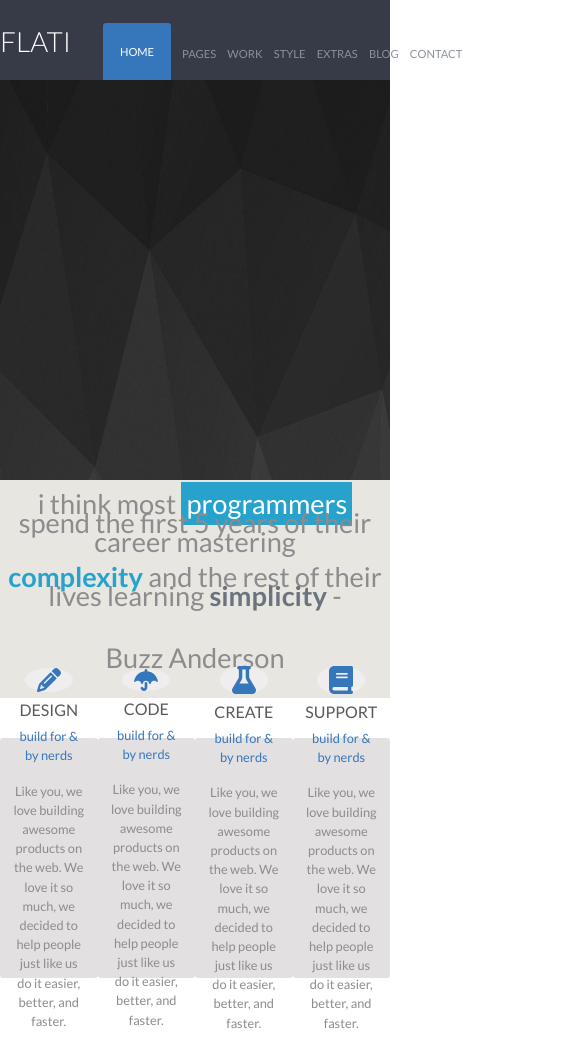
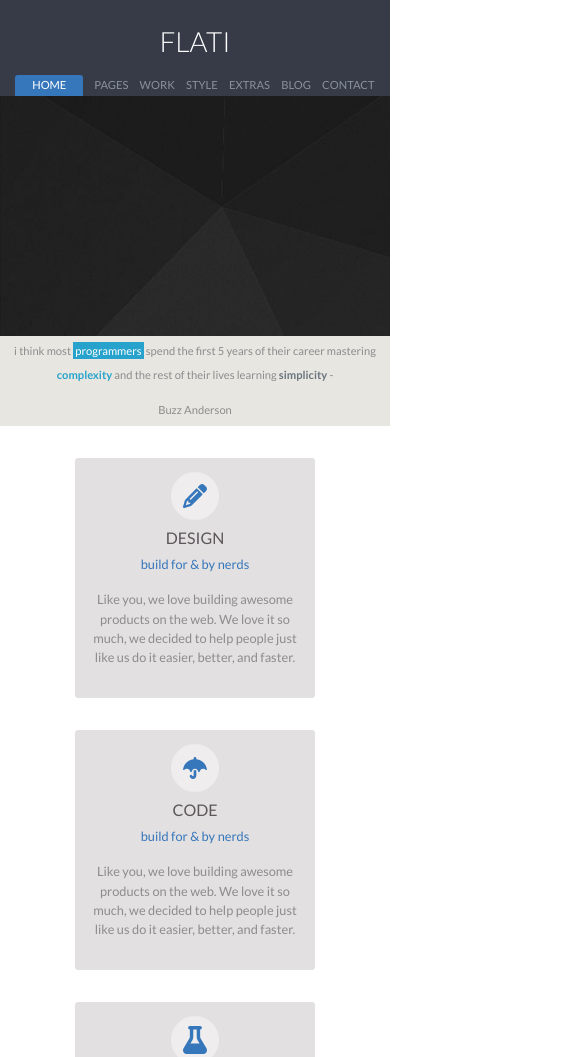
Before and after one commit to maxberck/flati, a website: page index.html in a window 390 px wide. Shown: the top 1057 px of the page, 585 px wide, since content can reach past the window. Drawn offline with nearby package versions, Linux system fonts and the light colour scheme.

Commit message:
finition du responsive probleme avec un margin bottom -1rem sur les p jamais mis

```diff
--- a/index.html
+++ b/index.html
@@ -26,7 +26,6 @@
     </header>
     <main>
         <section class="bg_img">
-            <img src="./public/img/bg-header.png" alt="">
         </section>
         <section class="s2">
             <p>i think most <mark>programmers</mark> spend the first 5 years of their career mastering</p>
--- a/src/sass/modules/_build_nerd.sass
+++ b/src/sass/modules/_build_nerd.sass
@@ -3,7 +3,8 @@
     justify-content: center
     align-items: center
     gap: 2em
-    height: 20em
+    height: auto
+    margin-top: 2em
     div
         display: flex
         flex-direction: column
@@ -36,7 +37,18 @@
             padding-right: 1em
         .s3_txt
             color: $secondary-color
+
 @media (max-width: 1024px)
     .s3
         justify-content: space-around
         gap: 0
+
+@media (max-width:768px)
+    .s3
+        flex-wrap: wrap
+        gap: 7em
+        justify-content: center
+
+@media (max-width:425px)
+    .s3
+        gap: 2em
--- a/src/sass/modules/_citation.sass
+++ b/src/sass/modules/_citation.sass
@@ -17,3 +17,12 @@
             color: #69747F
     .buzz
         padding-top: 1em
+
+@media (max-width:768px)
+    .s2
+        font-size: 1.3em
+
+@media (max-width:425px)
+    .s2
+        font-size: .7em
+        padding-top: 1em
--- a/src/sass/modules/_footer.sass
+++ b/src/sass/modules/_footer.sass
@@ -23,8 +23,18 @@
             height: 2em
 footer
     background-color: $base-color
-    margin-bottom: -1rem
+    margin-bottom: 0
     text-align: center
     align-content: center
     color: #64605F
     padding-top: 1em
+
+@media (max-width:768px)
+    footer
+        font-size: .5em
+        padding-top: 1.5em
+
+@media (max-width:425px)
+    .s5
+        p
+            line-height: 1.5em
--- a/src/sass/modules/_header.sass
+++ b/src/sass/modules/_header.sass
@@ -8,3 +8,10 @@ header
    h1
     font-weight: 300
     margin-bottom: -.1em
+
+@media (max-width:425px)
+   header
+      justify-content: center
+      flex-direction: column
+      height: 6em
+      gap: 1em
--- a/src/sass/modules/_image.sass
+++ b/src/sass/modules/_image.sass
@@ -1,6 +1,8 @@
 .bg_img
     height: 25em
     object-fit: cover
-    img
-        height: 25em
-        width: 100%
+    background-image: url(../img/bg-header.png)
+
+@media (max-width:425px)
+    .bg_img
+        height: 15em
--- a/src/sass/modules/_navbar.sass
+++ b/src/sass/modules/_navbar.sass
@@ -12,13 +12,14 @@ nav
             text-align: center
             color: white
             background-color: $secondary-color
-            padding-top: 1.9em
-            padding-bottom: 2.2em
+            padding-top: 1.6em
+            padding-bottom: 1.5em
             border-top-left-radius: 3px
             border-top-right-radius: 3px
             padding-left: 1.5em
             padding-right: 1.5em
             text-decoration: none
+
 @media (max-width:1024px)
     nav
         ul
@@ -27,3 +28,13 @@ nav
     nav
         ul
             gap: 1em
+@media (max-width:425px)
+    nav
+        gap: 0
+        display: flex
+        justify-content: center
+        ul
+            padding-left: 0
+            .blue
+                padding-top: .2em
+                padding-bottom: .15em
--- a/src/sass/modules/_recent.sass
+++ b/src/sass/modules/_recent.sass
@@ -46,3 +46,31 @@
                 p
                     color: #888D97
                     font-size: .7em
+
+@media (max-width:768px)
+    .s4
+        flex-direction: column
+        justify-content: center
+        align-items: center
+        gap: 5em
+        .s4_txt
+            width: 40%
+            button
+                height: 3em
+
+        div
+            justify-content: center
+
+@media (max-width:425px)
+    .s4
+        div
+            flex-direction: column
+            div
+                padding-top: 2em
+
+@media (max-width:375px)
+    .s4
+        .s4_txt
+            button
+                width: 45%
+                height: 4em
```
Also changed, not shown: public/css/app.css, 1 other file.
